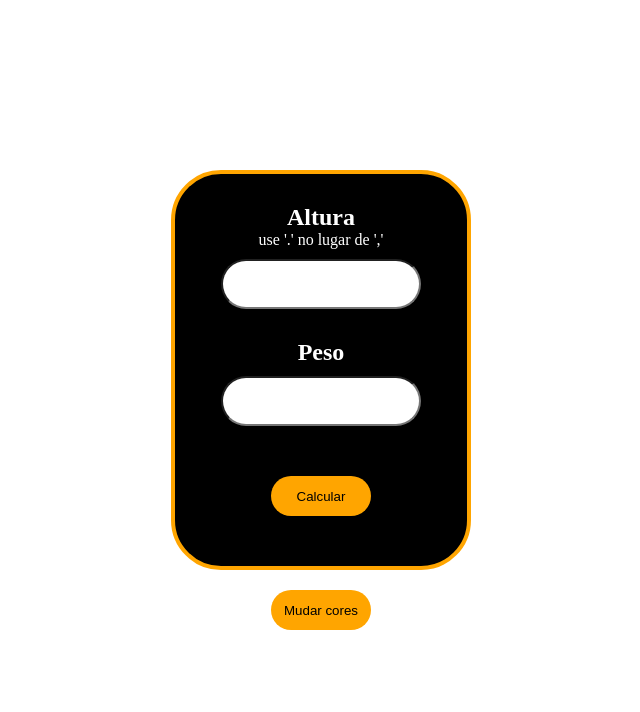
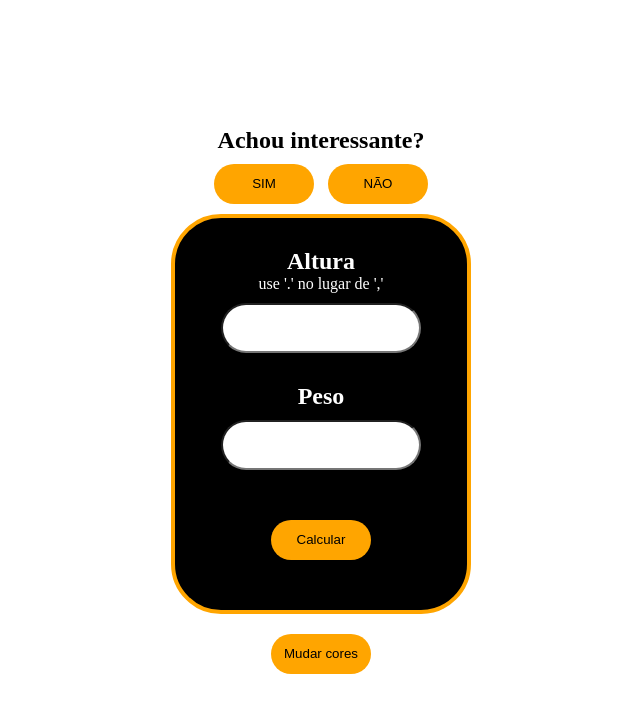
Before and after one commit to brunotrindadefm/CalculadoraIMC, a plain HTML site: page index.html in a window 1280 px wide. Shown: the whole page, without its empty margins (319-959 px from the left). Drawn offline with Linux system fonts and the light colour scheme.

Commit message:
feat: adicionando novas funções js

```diff
--- /dev/null
+++ b/galo/galo.css
@@ -0,0 +1,30 @@
+body {
+    display: flex;
+    justify-content: center;
+    align-items: center;
+    flex-direction: column;
+    height: 90vh;
+}
+
+button {
+    margin: 10px 5px;
+    border-radius: 50px;
+    width: 100px;
+    transition: ease 0.5s;
+    height: 5vh;
+    background-color: orange;
+    color: black;
+    border: none;
+    cursor: pointer;
+}
+
+#botaoNao {
+    position: relative;
+    top: 0;
+    left: 0;
+}
+div {
+    display: flex;
+    align-items: center;
+    margin: 10px 10px;
+}
--- a/index.html
+++ b/index.html
@@ -29,6 +29,14 @@
             </div>
             <div class="resultado" id="resultado"></div>
         </div>
+
+        <div>
+            <div class="containerBotao">
+                <a href=""><button id="botaoSim" class="botaoSimNao">SIM</button></a>
+                <button class="botaoSimNao" onmouseover="botaoNao()" id="botaoNao">NÃO</button>
+            </div>
+        </div>
+        <h2 class="tituloDosBotoes" id="tituloBotoes">Achou interessante?</h2>
     </main>
 
     <script src="main.js"></script>
--- a/main.js
+++ b/main.js
@@ -34,8 +34,10 @@ function mudarBackground() {
     const calculadora = document.getElementById('calculadora');
     const botao = document.getElementById('mudarCoresBotao');
     const botaocalculadora = document.getElementById('botao');
+    const botaoSimNao = document.getElementsByClassName('botaoSimNao');
+    const titulosBotoes = document.getElementById('tituloBotoes');
 
-    if (body.style.backgroundColor === "white" || body.style.backgroundColor === "") {
+    if (body.style.backgroundColor == "white" || body.style.backgroundColor == "") {
         calculadora.style.border = "3px solid white";
         body.style.backgroundColor = "black";
         calculadora.style.backgroundColor = "orange";
@@ -44,6 +46,12 @@ function mudarBackground() {
         botao.style.color = "black";
         botaocalculadora.style.backgroundColor = "white";
         botaocalculadora.style.color = "black";
+        titulosBotoes.style.color = "white";
+        for (let index = 0; index < botaoSimNao.length; index++) {
+            botaoSimNao[index].style.backgroundColor = "white";
+            botaoSimNao[index].style.color = "black";
+        }
+
     } else {
         body.style.backgroundColor = "white";
         calculadora.style.border = "4px solid orange";
@@ -53,5 +61,26 @@ function mudarBackground() {
         botao.style.color = "black";
         botaocalculadora.style.backgroundColor = "orange";
         botaocalculadora.style.color = "black";
+        titulosBotoes.style.color = "black";
+
+        for (let index = 0; index < botaoSimNao.length; index++) {
+            botaoSimNao[index].style.backgroundColor = "orange";
+            botaoSimNao[index].style.color = "black";
+        }
     }
 }
+
+function botaoNao() {
+    const botao = document.getElementById('botaoNao');
+
+    // botao.addEventListener('mouseover', () => {
+        // const novaPosicaox = Math.floor(Math.random() * (window.innerHeight - botao.offsetHeight));
+        // const novaPosicaoLeft = Math.floor(Math.random()* (window.innerWidth - botao.offsetWidth));
+        const novaPosicaox = Math.random() * (window.innerHeight - botao.offsetHeight);
+        const novaPosicaoLeft = Math.random()* (window.innerWidth - botao.offsetWidth);
+
+        botao.style.position = "absolute";
+        botao.style.top = novaPosicaox + 'px';
+        botao.style.left = novaPosicaoLeft + 'px';
+    // })
+}
--- a/style.css
+++ b/style.css
@@ -62,3 +62,24 @@ input {
     color: aliceblue;
     text-align: center;
 }
+.tituloDosBotoes {
+    color: black;
+}
+
+.botaoSimNao {
+    margin: 10px 5px;
+    border-radius: 50px;
+    width: 100px;
+    transition: ease 0.5s;
+    height: 5vh;
+    background-color: orange;
+    color: black;
+    border: none;
+    cursor: pointer;
+}
+
+#botaoNao {
+    position: relative;
+    top: 0;
+    left: 0;
+}
```
Also changed, not shown: galo/galo.html (added, +37 -0 lines).
